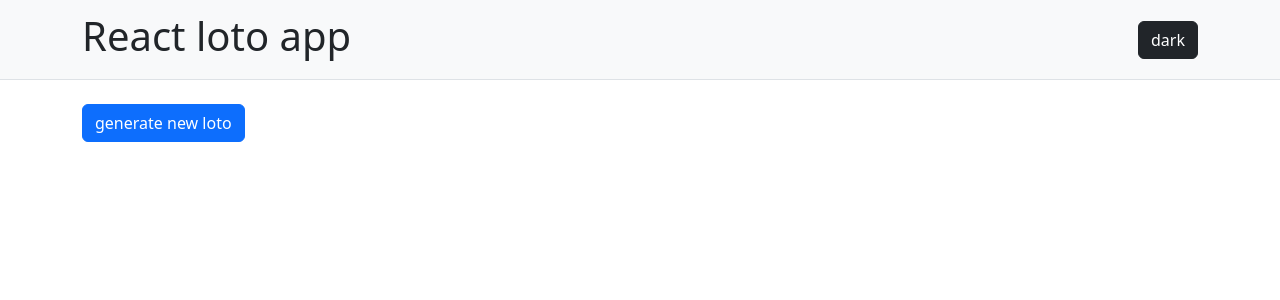
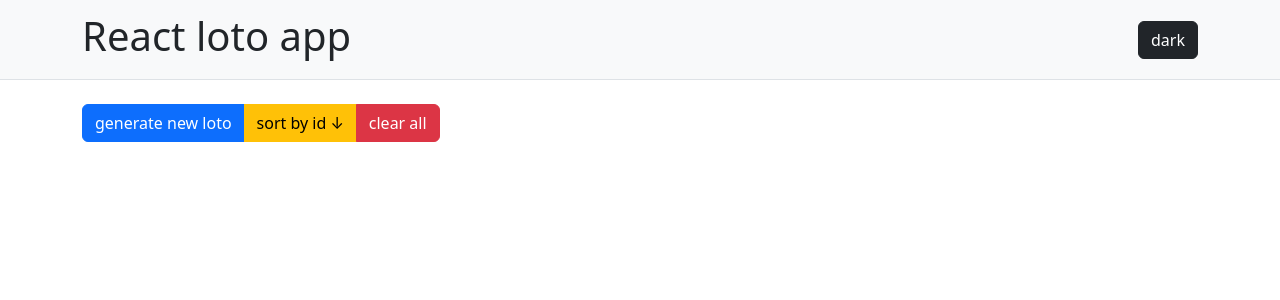
Before and after one commit to iskan-iskra/react-loto-app, a React (Vite) app: page / in a window 1280 px wide. Shown: the top 300 px of the page. Built offline with nearby package versions, Linux system fonts and the light colour scheme.

Commit message:
add sorting and clear list

```diff
--- a/src/components/AppLotoList.tsx
+++ b/src/components/AppLotoList.tsx
@@ -1,12 +1,26 @@
-import { useContext } from "react";
+import { useContext, useEffect, useState } from "react";
 import { LotoContext } from "../context";
 import { TiLotoReducer } from "../types";
 import { LotoReducerAction } from "../consts";
 import AppLotoCard from "./AppLotoCard";
-import { Button, Col, Container, Row } from "react-bootstrap";
+import { Button, ButtonGroup, Col, Container, Row } from "react-bootstrap";
 
 export default function AppLotoList() {
   const { state, dispatch } = useContext(LotoContext) as TiLotoReducer;
+
+  const [isReverseSort, setReverseSort] = useState<boolean>(false);
+
+  const [sortedState, setSortedState] = useState<TiLotoReducer["state"]>(state);
+
+  useEffect(() => {
+    if (isReverseSort) {
+      setSortedState([...state].sort((a, b) => a.id - b.id));
+    } else {
+      setSortedState([...state].sort((a, b) => b.id - a.id));
+    }
+  }, [state, isReverseSort]);
+
+  const sortStateHandler = () => setReverseSort((v) => !v);
 
   const addLotoItemHandler = () =>
     dispatch({ type: LotoReducerAction.ADD_ITEM });
@@ -17,14 +31,25 @@ export default function AppLotoList() {
   const regenerateLotoItemHandler = (id: number) => () =>
     dispatch({ type: LotoReducerAction.REGENERATE_ITEM_BY_ID, payload: id });
 
+  const clearLotoListHandler = () =>
+    dispatch({ type: LotoReducerAction.CLEAR_ALL });
+
   return (
     <>
       <Container>
         <Row className="g-4">
           <Col lg={12}>
-            <Button onClick={addLotoItemHandler}>generate new loto</Button>
+            <ButtonGroup>
+              <Button onClick={addLotoItemHandler}>generate new loto</Button>
+              <Button variant="warning" onClick={sortStateHandler}>
+                sort by id {isReverseSort ? "↑" : "↓"}
+              </Button>
+              <Button variant="danger" onClick={clearLotoListHandler}>
+                clear all
+              </Button>
+            </ButtonGroup>
           </Col>
-          {state.map((el) => (
+          {sortedState.map((el) => (
             <Col key={el.id} lg={6} sm={12}>
               <AppLotoCard
                 lotoItem={el}
--- a/src/consts/index.ts
+++ b/src/consts/index.ts
@@ -7,4 +7,5 @@ export enum LotoReducerAction {
   DELETE_ITEM_BY_ID = "delete by id",
   REGENERATE_ITEM_BY_ID = "regenerate by id",
   ADD_ITEM = "add item",
+  CLEAR_ALL = "clear all",
 }
--- a/src/reducers/loto-reducer.ts
+++ b/src/reducers/loto-reducer.ts
@@ -26,6 +26,8 @@ export default function lotoReducer(
           ? { ...el, value: generateUniqueArrays(existingHashes).arrays }
           : el
       );
+    case LotoReducerAction.CLEAR_ALL:
+      return [];
     default:
       return [...state];
   }
--- a/src/tools/index.ts
+++ b/src/tools/index.ts
@@ -1,81 +1 @@
-import { TiLoto } from "../types";
-
-function getRandomIndices(arrayLength: number, count: number): number[] {
-  const indices = new Set<number>();
-
-  while (indices.size < count) {
-    const randomIndex = Math.floor(Math.random() * arrayLength);
-    indices.add(randomIndex);
-  }
-
-  return Array.from(indices);
-}
-
-function fillArrayWithRandomNumbers(
-  existingNumbers: Set<number>,
-  numberOfFilledCells: number
-): (number | null)[] {
-  const arr: (number | null)[] = new Array(9).fill(null);
-  const randomIndices: number[] = getRandomIndices(
-    arr.length,
-    numberOfFilledCells
-  );
-
-  randomIndices.forEach((index) => {
-    const min = index * 10 + 1;
-    const max = (index + 1) * 10;
-
-    const availableNumbers = [];
-    for (let i = min; i <= max; i++) {
-      if (!existingNumbers.has(i)) {
-        availableNumbers.push(i);
-      }
-    }
-
-    const randomNumber =
-      availableNumbers[Math.floor(Math.random() * availableNumbers.length)];
-
-    arr[index] = randomNumber;
-    existingNumbers.add(randomNumber);
-  });
-
-  return arr;
-}
-
-function hashArrays(arrays: (number | null)[][]): number {
-  let hash = 0;
-
-  for (const subArray of arrays) {
-    for (const num of subArray) {
-      if (num !== null) {
-        hash = (hash << 5) - hash + num;
-        hash |= 0;
-      }
-    }
-  }
-
-  return hash;
-}
-
-function generateUniqueArrays(existingHashes: Set<number>): {
-  arrays: TiLoto;
-  hash: number;
-} {
-  const existingNumbers = new Set<number>();
-  let arrays: TiLoto;
-  let hash: number;
-
-  do {
-    arrays = Array.from({ length: 3 }, () =>
-      fillArrayWithRandomNumbers(existingNumbers, 5)
-    );
-
-    hash = hashArrays(arrays);
-  } while (existingHashes.has(hash));
-
-  existingHashes.add(hash);
-
-  return { arrays, hash };
-}
-
-export { generateUniqueArrays };
+export { default as generateUniqueArrays } from "./loto-generator";
--- /dev/null
+++ b/src/tools/loto-generator.ts
@@ -0,0 +1,81 @@
+import { TiLoto } from "../types";
+
+function getRandomIndices(arrayLength: number, count: number): number[] {
+  const indices = new Set<number>();
+
+  while (indices.size < count) {
+    const randomIndex = Math.floor(Math.random() * arrayLength);
+    indices.add(randomIndex);
+  }
+
+  return Array.from(indices);
+}
+
+function fillArrayWithRandomNumbers(
+  existingNumbers: Set<number>,
+  numberOfFilledCells: number
+): (number | null)[] {
+  const arr: (number | null)[] = new Array(9).fill(null);
+  const randomIndices: number[] = getRandomIndices(
+    arr.length,
+    numberOfFilledCells
+  );
+
+  randomIndices.forEach((index) => {
+    const min = index * 10 + 1;
+    const max = (index + 1) * 10;
+
+    const availableNumbers = [];
+    for (let i = min; i <= max; i++) {
+      if (!existingNumbers.has(i)) {
+        availableNumbers.push(i);
+      }
+    }
+
+    const randomNumber =
+      availableNumbers[Math.floor(Math.random() * availableNumbers.length)];
+
+    arr[index] = randomNumber;
+    existingNumbers.add(randomNumber);
+  });
+
+  return arr;
+}
+
+function hashArrays(arrays: (number | null)[][]): number {
+  let hash = 0;
+
+  for (const subArray of arrays) {
+    for (const num of subArray) {
+      if (num !== null) {
+        hash = (hash << 5) - hash + num;
+        hash |= 0;
+      }
+    }
+  }
+
+  return hash;
+}
+
+function generateUniqueArrays(existingHashes: Set<number>): {
+  arrays: TiLoto;
+  hash: number;
+} {
+  const existingNumbers = new Set<number>();
+  let arrays: TiLoto;
+  let hash: number;
+
+  do {
+    arrays = Array.from({ length: 3 }, () =>
+      fillArrayWithRandomNumbers(existingNumbers, 5)
+    );
+
+    hash = hashArrays(arrays);
+  } while (existingHashes.has(hash));
+
+  existingHashes.add(hash);
+
+  return { arrays, hash };
+}
+
+export default generateUniqueArrays;
```
